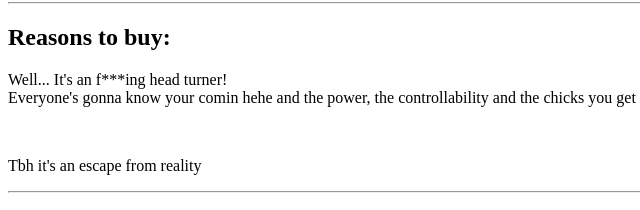
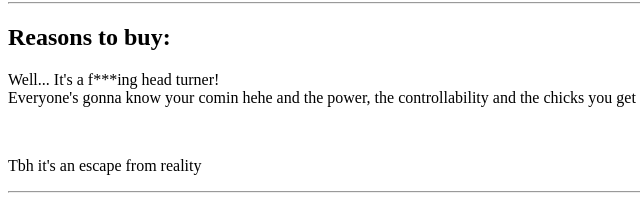
Before and after one commit to Abhimaan01/FakeKawasaki, a plain HTML site: page index.html in a window 1280 px wide. Shown: the part 280-490 px from the top of the page, 0-640 px from the left. Drawn offline with Linux system fonts and the light colour scheme.

Commit message:
Update index.html

```diff
--- a/index.html
+++ b/index.html
@@ -21,7 +21,7 @@
         <hr/>
 
         <h2>Reasons to buy:</h2>
-        <p>Well... It's an f***ing head turner! <br/>
+        <p>Well... It's a f***ing head turner! <br/>
             Everyone's gonna know your comin hehe
             and the power, the controllability and
             the chicks you get
```
